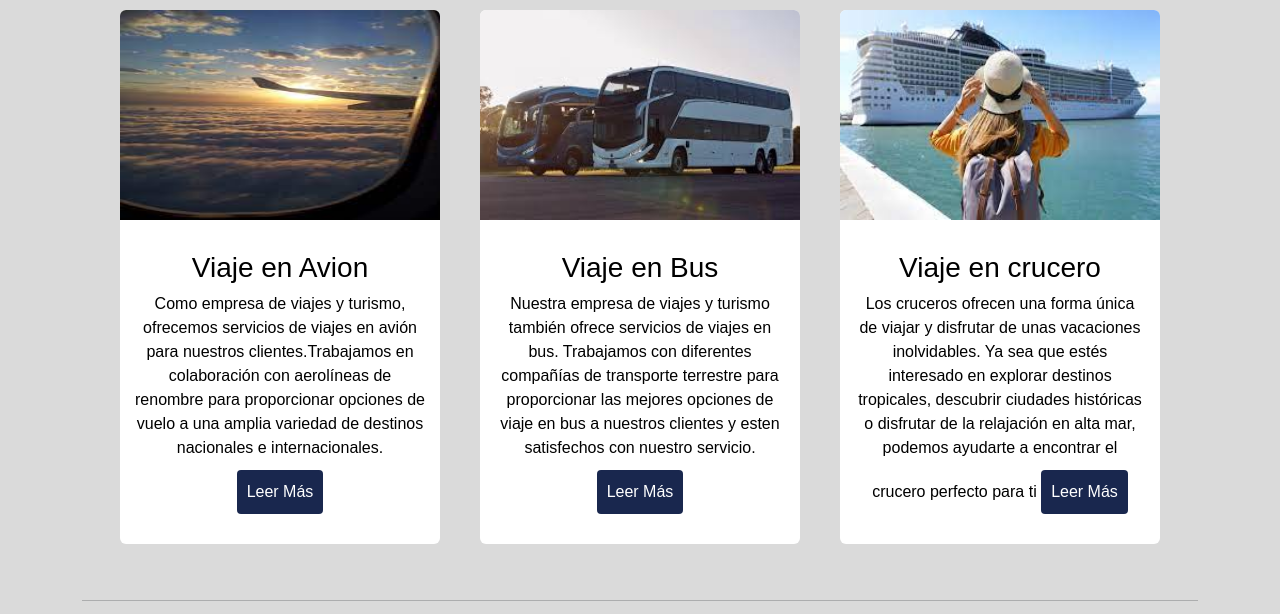
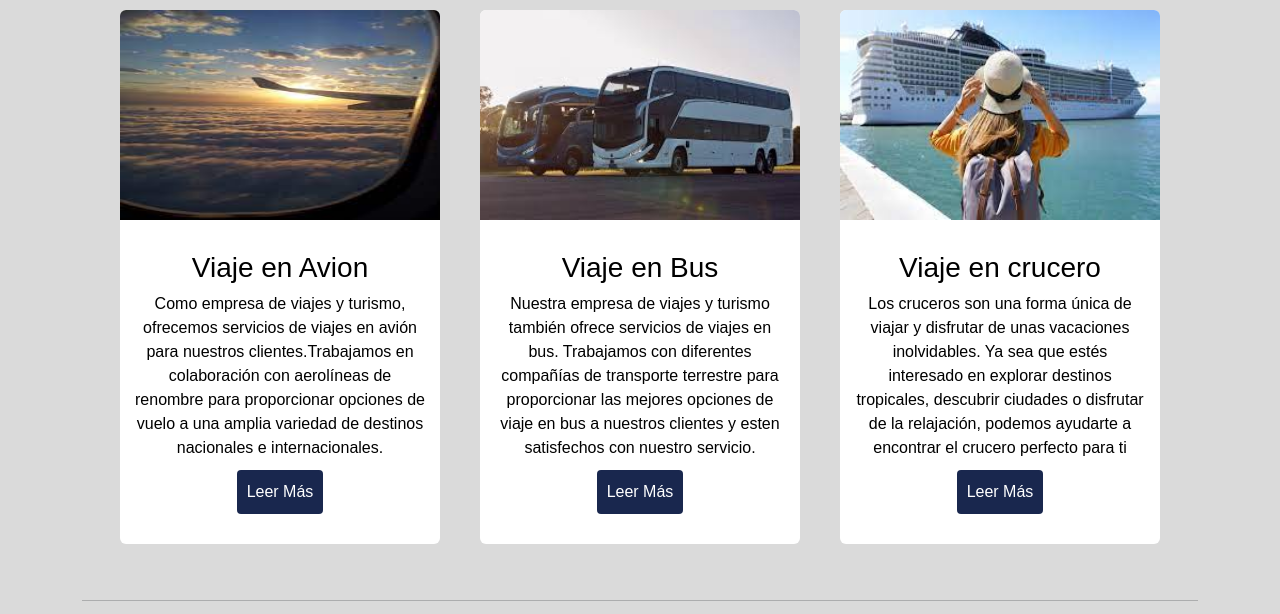
Before and after one commit to Nicodinhoo/PreEntrega2Spinelli, a website: page pages/reservas.html in a window 1280 px wide. Shown: the part 180-794 px from the top of the page. Drawn offline with nearby package versions, Linux system fonts and the light colour scheme.

Commit message:
cambio texto reservas

```diff
--- a/pages/reservas.html
+++ b/pages/reservas.html
@@ -85,7 +85,7 @@
           </figure>
               <div class="contenido3">
                   <h3>Viaje en crucero</h3>
-                      <p>Los cruceros ofrecen una forma única de viajar y disfrutar de unas vacaciones inolvidables. Ya sea que estés interesado en explorar destinos tropicales, descubrir ciudades históricas o disfrutar de la relajación en alta mar, podemos ayudarte a encontrar el crucero perfecto para ti
+                      <p>Los cruceros son una forma única de viajar y disfrutar de unas vacaciones inolvidables. Ya sea que estés interesado en explorar destinos tropicales, descubrir ciudades  o disfrutar de la relajación, podemos ayudarte a encontrar el crucero perfecto para ti
                         <a href="#cuestionario">Leer Más</a>
                       </p>
               </div>
```
